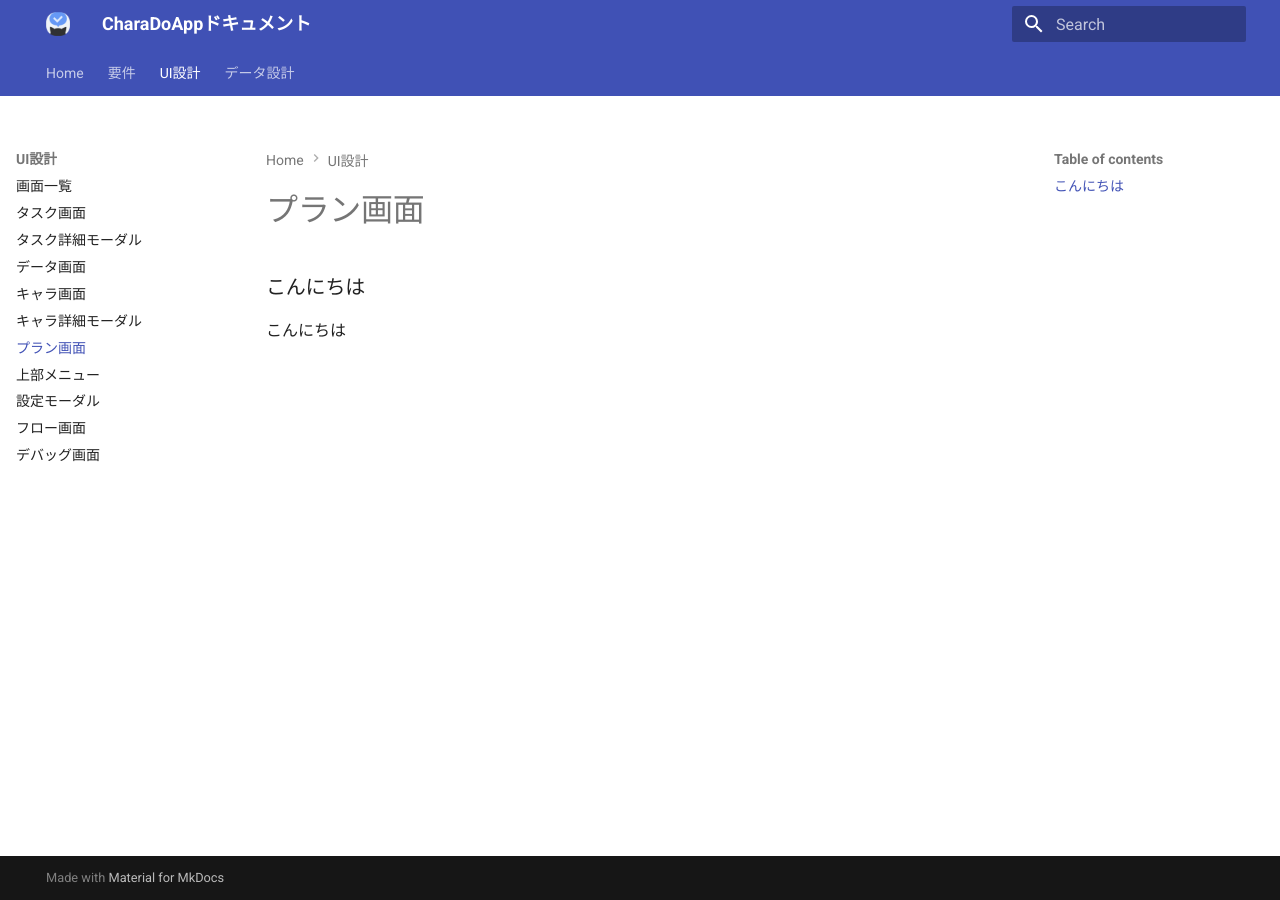
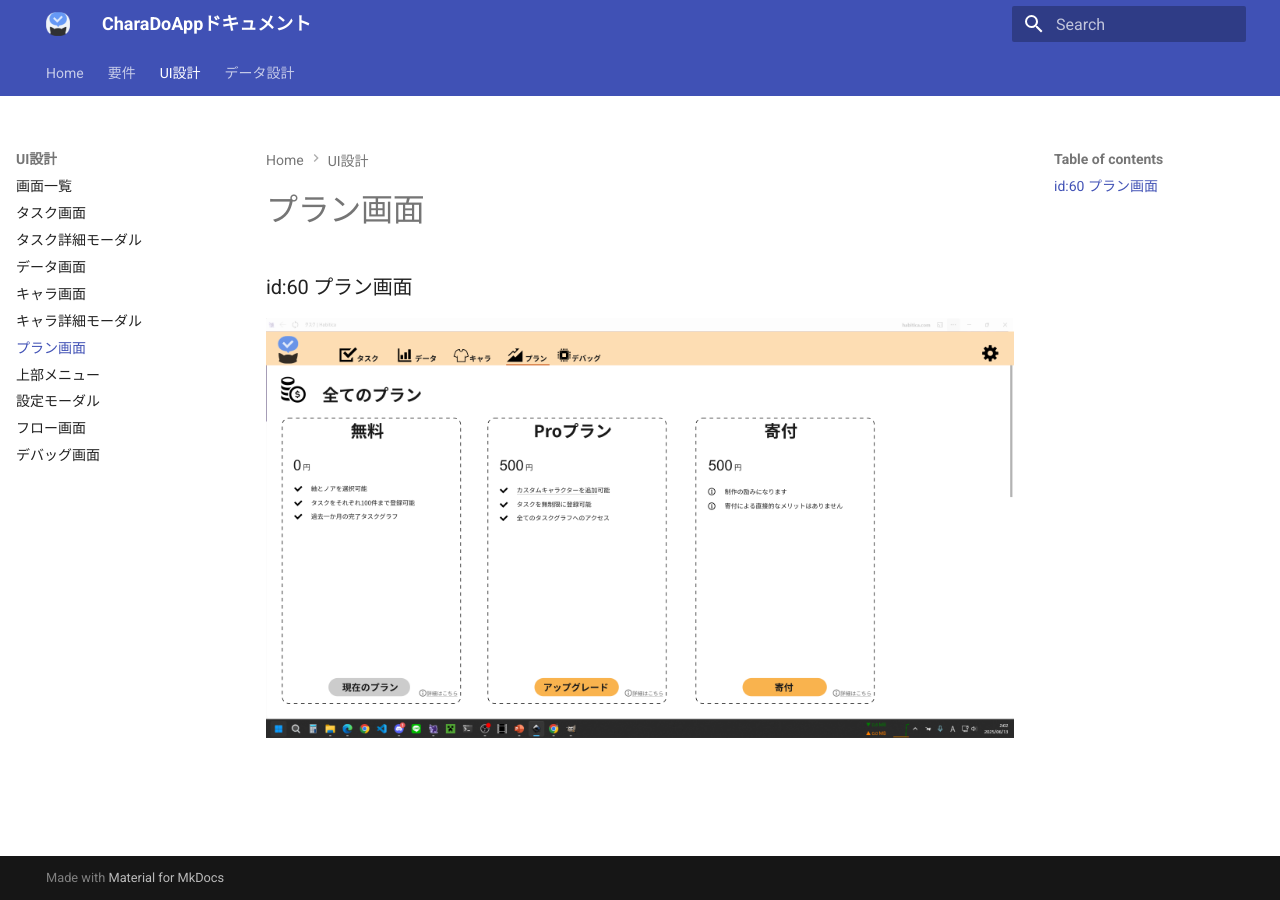
Before and after one commit to CharaDo-Official/CharaDo, an MkDocs documentation site: the page built from docs/10_design/60_plan.md, in a window 1280 px wide. Built offline with MkDocs 1.6.1 and Material for MkDocs 9.7.7, drawn with Linux system fonts in a browser that asks for light colours.

Commit message:
タイトル

```diff
--- a/docs/10_design/60_plan.md
+++ b/docs/10_design/60_plan.md
@@ -1,2 +1,2 @@
-### こんにちは
-こんにちは
+### id:60 プラン画面
+![alt text](../designer/画面例/プラン画面.png)
```
